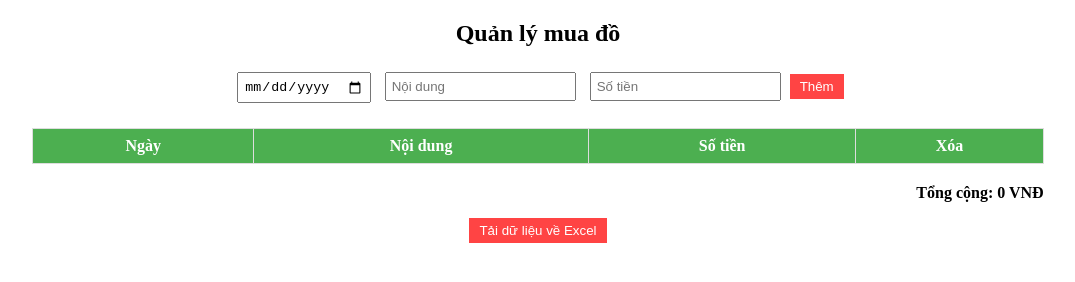
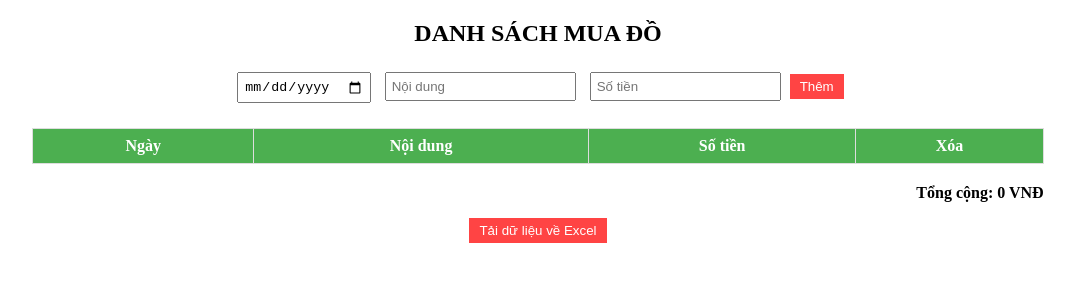
Before and after one commit to Thanhwww-spec/Treo, a plain HTML site: page index.html in a window 1280 px wide. Shown: the whole page, without its empty margins (102-1177 px from the left). Drawn offline with Linux system fonts and the light colour scheme.

Commit message:
Update index.html

```diff
--- a/index.html
+++ b/index.html
@@ -3,7 +3,7 @@
 <head>
     <meta charset="UTF-8">
     <meta name="viewport" content="width=device-width, initial-scale=1.0">
-    <title>Quản lý mua đồ</title>
+    <title>DANH SÁCH MUA ĐỒ</title>
     <style>
         table { border-collapse: collapse; width: 80%; margin: 20px auto; }
         th, td { border: 1px solid #ddd; padding: 8px; text-align: center; }
@@ -18,7 +18,7 @@
     </style>
 </head>
 <body>
-    <h2 style="text-align: center;">Quản lý mua đồ</h2>
+    <h2 style="text-align: center;">DANH SÁCH MUA ĐỒ</h2>
     <div style="text-align: center;">
         <input type="date" id="date">
         <input type="text" id="content" placeholder="Nội dung">
```
